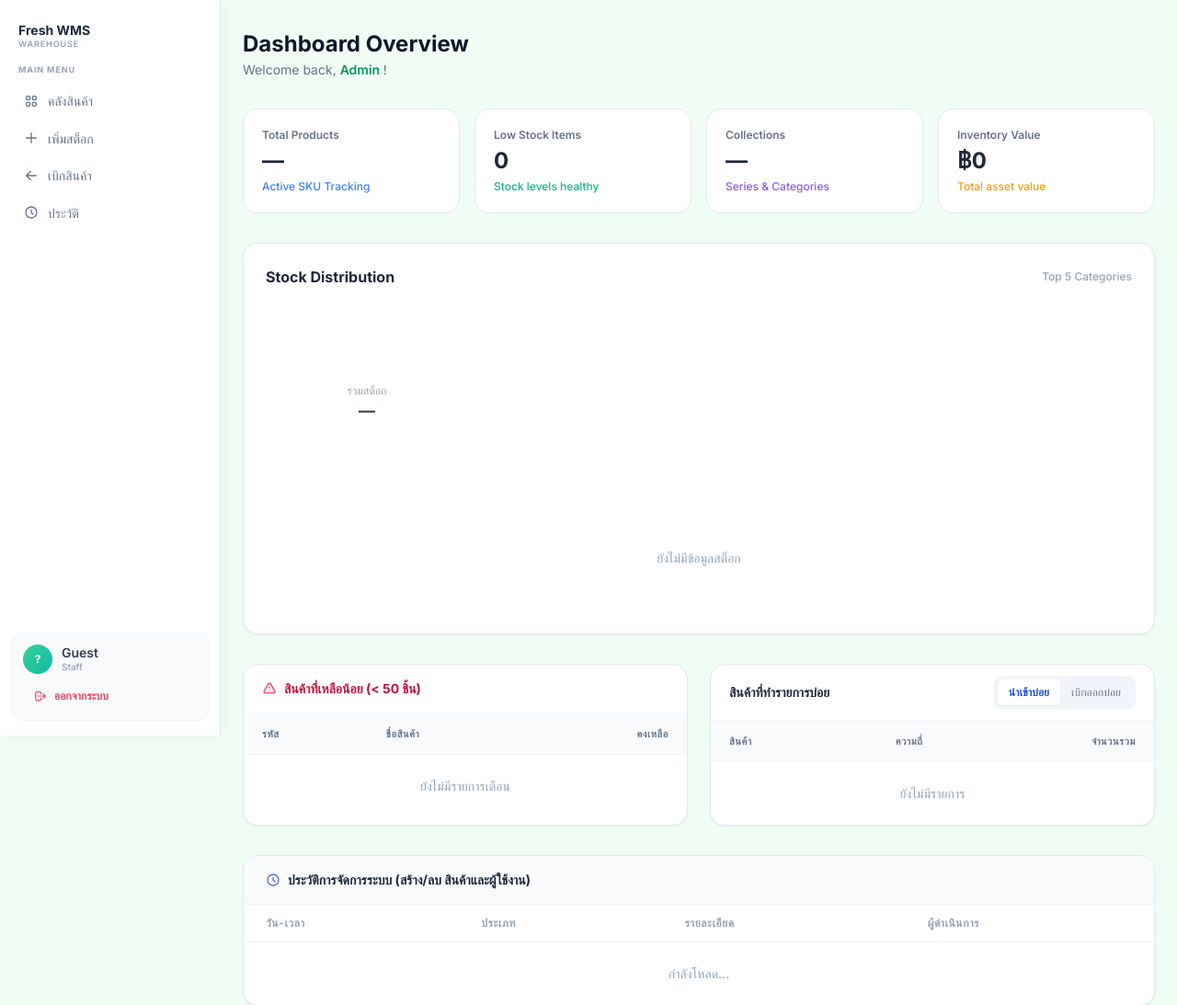
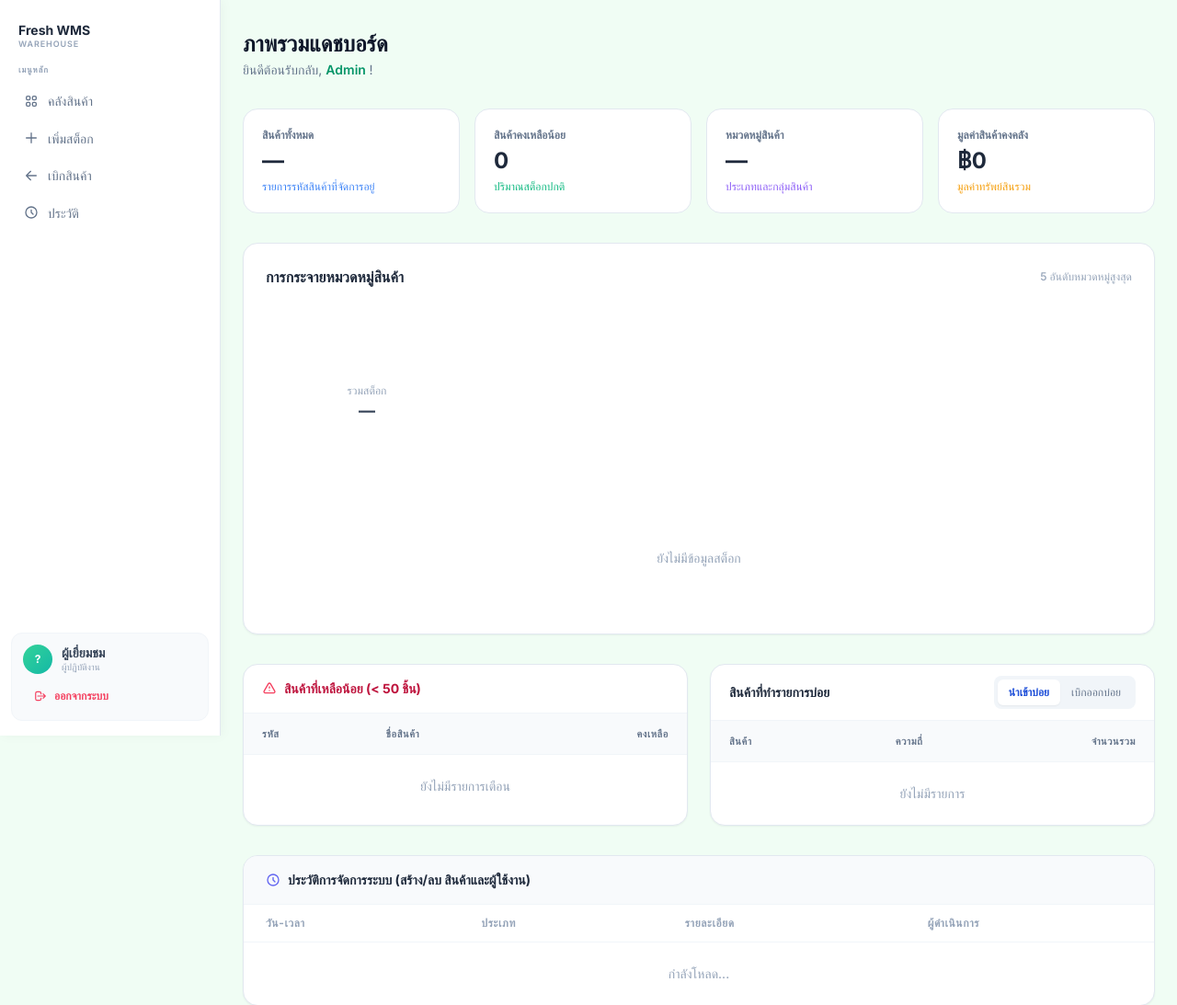
Before and after one commit to nuntawatrod/webpro_wms, a Node server app: template views/admin_dashboard.ejs in a window 1280 px wide. Shown: the top 1093 px of the page at 92% size. Run offline with Node 20, Linux system fonts and the light colour scheme; the template is opened without the code that fills it, so the values that code supplies are empty; some libraries are stand-ins or nearby versions.

Commit message:
word English to Thai

```diff
--- a/views/admin_dashboard.ejs
+++ b/views/admin_dashboard.ejs
@@ -11,8 +11,8 @@
                 <!-- Page Header -->
                 <div class="flex flex-col sm:flex-row sm:items-start justify-between mb-8 gap-3">
                     <div class="min-w-0 flex-1">
-                        <h1 class="text-2xl font-bold text-slate-900">Dashboard Overview</h1>
-                        <p class="text-sm text-slate-500 mt-0.5">Welcome back, <span
+                        <h1 class="text-2xl font-bold text-slate-900">ภาพรวมแดชบอร์ด</h1>
+                        <p class="text-sm text-slate-500 mt-0.5">ยินดีต้อนรับกลับ, <span
                                 class="font-semibold text-emerald-600">
                                 <%= locals.user ? locals.user.username : 'Admin' %>
                             </span>!</p>
@@ -24,28 +24,28 @@
                 <div class="grid grid-cols-2 xl:grid-cols-4 gap-4 mb-8">
                     <!-- Total Products -->
                     <div class="stat-card">
-                        <p class="text-xs font-semibold text-slate-500 mb-1">Total Products</p>
+                        <p class="text-xs font-semibold text-slate-500 mb-1">สินค้าทั้งหมด</p>
                         <p id="statTotalProducts" class="text-2xl font-bold text-slate-800">—</p>
-                        <p class="text-xs text-blue-500 font-medium mt-1">Active SKU Tracking</p>
+                        <p class="text-xs text-blue-500 font-medium mt-1">รายการรหัสสินค้าที่จัดการอยู่</p>
                     </div>
                     <!-- Low Stock -->
                     <div class="stat-card">
-                        <p class="text-xs font-semibold text-slate-500 mb-1">Low Stock Items</p>
+                        <p class="text-xs font-semibold text-slate-500 mb-1">สินค้าคงเหลือน้อย</p>
                         <p id="statLowStock" class="text-2xl font-bold text-slate-800">—</p>
-                        <p id="statLowStockNote" class="text-xs text-emerald-500 font-medium mt-1">Stock levels healthy
+                        <p id="statLowStockNote" class="text-xs text-emerald-500 font-medium mt-1">ปริมาณสต็อกปกติ
                         </p>
                     </div>
                     <!-- Categories -->
                     <div class="stat-card">
-                        <p class="text-xs font-semibold text-slate-500 mb-1">Collections</p>
+                        <p class="text-xs font-semibold text-slate-500 mb-1">หมวดหมู่สินค้า</p>
                         <p id="statCategories" class="text-2xl font-bold text-slate-800">—</p>
-                        <p class="text-xs text-violet-500 font-medium mt-1">Series &amp; Categories</p>
+                        <p class="text-xs text-violet-500 font-medium mt-1">ประเภทและกลุ่มสินค้า</p>
                     </div>
                     <!-- Inventory Value -->
                     <div class="stat-card">
-                        <p class="text-xs font-semibold text-slate-500 mb-1">Inventory Value</p>
+                        <p class="text-xs font-semibold text-slate-500 mb-1">มูลค่าสินค้าคงคลัง</p>
                         <p id="statTotalValue" class="text-2xl font-bold text-slate-800">—</p>
-                        <p class="text-xs text-amber-500 font-medium mt-1">Total asset value</p>
+                        <p class="text-xs text-amber-500 font-medium mt-1">มูลค่าทรัพย์สินรวม</p>
                     </div>
                 </div>
 
@@ -55,8 +55,8 @@
                     <!-- Stock Distribution Chart (Full) -->
                     <div class="bg-white rounded-2xl border border-slate-200 p-6 shadow-sm">
                         <div class="flex items-center justify-between mb-4">
-                            <h2 class="text-base font-bold text-slate-800">Stock Distribution</h2>
-                            <span class="text-xs text-slate-400 font-medium">Top 5 Categories</span>
+                            <h2 class="text-base font-bold text-slate-800">การกระจายหมวดหมู่สินค้า</h2>
+                            <span class="text-xs text-slate-400 font-medium">5 อันดับหมวดหมู่สูงสุด</span>
                         </div>
                         <div class="flex items-center gap-6">
                             <div class="relative flex-shrink-0" style="width:220px;height:220px;">
@@ -198,7 +198,7 @@
                         document.getElementById('statTotalProducts').textContent = (statsData.totalProducts ?? '—').toLocaleString();
                         const low = statsData.lowStockCount ?? 0;
                         document.getElementById('statLowStock').textContent = low.toLocaleString();
-                        document.getElementById('statLowStockNote').textContent = low === 0 ? 'Stock levels healthy' : `${low} items need attention`;
+                        document.getElementById('statLowStockNote').textContent = low === 0 ? 'ปริมาณสต็อกปกติ' : `ต้องตรวจสอบ ${low} รายการ`;
                         document.getElementById('statLowStockNote').className = `text-xs font-medium mt-1 ${low === 0 ? 'text-emerald-500' : 'text-rose-500'}`;
                         document.getElementById('statCategories').textContent = (statsData.categoriesCount ?? '—').toLocaleString();
                         document.getElementById('statTotalValue').textContent = '฿' + (statsData.totalValue ?? 0).toLocaleString(undefined, { minimumFractionDigits: 0, maximumFractionDigits: 0 });
--- a/views/history.ejs
+++ b/views/history.ejs
@@ -21,7 +21,7 @@
                             <path stroke-linecap="round" stroke-linejoin="round" stroke-width="2"
                                 d="M4 16v1a3 3 0 003 3h10a3 3 0 003-3v-1m-4-4l-4 4m0 0l-4-4m4 4V4" />
                         </svg>
-                        Export CSV
+                        ส่งออก CSV
                     </button>
                 </div>
 
--- a/views/layout/navbar.ejs
+++ b/views/layout/navbar.ejs
@@ -15,7 +15,7 @@
 
         <!-- Navigation -->
         <nav class="flex-1 px-3 space-y-0.5 pb-4">
-            <p class="px-2 mb-2 text-[9px] font-bold text-slate-400 uppercase tracking-widest">Main Menu</p>
+            <p class="px-2 mb-2 text-[9px] font-bold text-slate-400 uppercase tracking-widest">เมนูหลัก</p>
             <a href="/" class="sidebar-link <%= locals.activePage === 'dashboard' ? 'active' : '' %>">
                 <svg class="w-4 h-4 flex-shrink-0" fill="none" stroke="currentColor" viewBox="0 0 24 24">
                     <path stroke-linecap="round" stroke-linejoin="round" stroke-width="2"
@@ -50,7 +50,8 @@
 
             <% if (user && user.role==='manager' ) { %>
                 <div class="pt-4">
-                    <p class="px-2 mb-2 text-[9px] font-bold text-slate-400 uppercase tracking-widest">Admin</p>
+                    <p class="px-2 mb-2 text-[9px] font-bold text-slate-400 uppercase tracking-widest">ส่วนจัดการระบบ
+                    </p>
 
                     <a href="/admin" class="sidebar-link <%= locals.activePage === 'admin' ? 'active' : '' %>">
                         <svg class="w-4 h-4 flex-shrink-0" fill="none" stroke="currentColor" viewBox="0 0 24 24">
@@ -125,10 +126,10 @@
                 </div>
                 <div class="min-w-0">
                     <p class="text-sm font-semibold text-slate-700 truncate leading-tight">
-                        <%= user ? user.username : 'Guest' %>
+                        <%= user ? user.username : 'ผู้เยี่ยมชม' %>
                     </p>
                     <p class="text-[10px] text-slate-400 font-medium">
-                        <%= user && user.role==='manager' ? 'Manager' : 'Staff' %>
+                        <%= user && user.role==='manager' ? 'ผู้จัดการ' : 'ผู้ปฏิบัติงาน' %>
                     </p>
                 </div>
             </div>
```
Also changed, not shown: views/admin_users.ejs (+4 -4 lines), views/index.ejs (+3 -4 lines), views/manage_users.ejs (+6 -6 lines).
